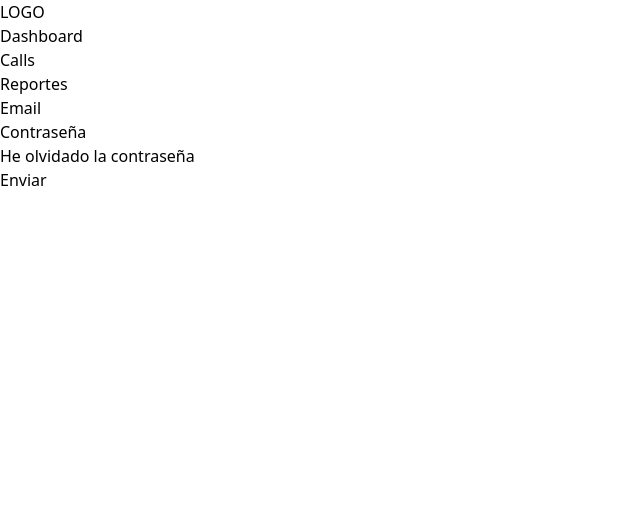
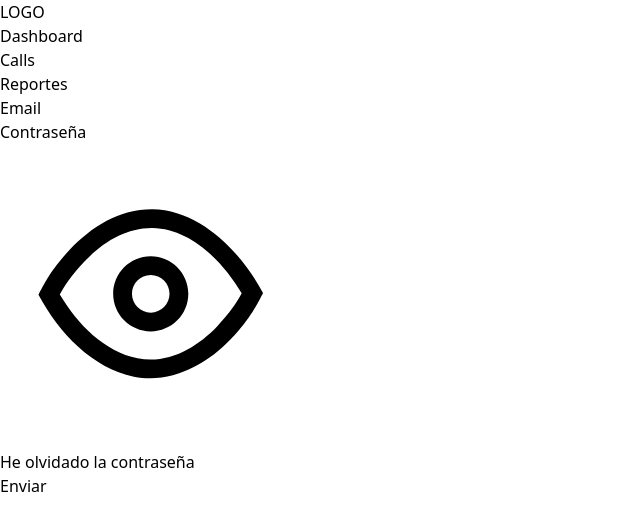
Before and after one commit to No-Country-simulation/c23-86-webapp, a Next.js app in the folder frontend/: page /login in a window 1280 px wide. Shown: the top 530 px of the page, without its empty margins (0-640 px from the left). Built offline with nearby package versions, Linux system fonts and the light colour scheme.

Commit message:
Creacion e implementacion de boton para visualizacion de contraseña

```diff
--- a/frontend/src/app/components/Link.tsx
+++ b/frontend/src/app/components/LinkComponent.tsx
@@ -2,8 +2,8 @@ import React from "react";
 import Link from "next/link";
 import { LinkProps } from "@/props/linkProps";
 
-const LinkComponent = ({ nombre, redireccion }: LinkProps) => {
-	return <Link href={redireccion}>{nombre}</Link>;
+const LinkComponent = ({ nombre, redireccion, target }: LinkProps) => {
+	return <Link href={redireccion} target={target}>{nombre}</Link>;
 };
 
 export default LinkComponent;
--- /dev/null
+++ b/frontend/src/app/components/Login/HidePassword.tsx
@@ -0,0 +1,84 @@
+import React from "react";
+
+const HidePassword = () => {
+	return (
+		<svg
+			width='100%'
+			height='100%'
+			viewBox='0 0 64 64'
+			version='1.1'
+			xmlns='http://www.w3.org/2000/svg'
+			xmlnsXlink='http://www.w3.org/1999/xlink'
+			xmlSpace='preserve'
+			style={{
+				fillRule: "evenodd",
+				clipRule: "evenodd",
+				strokeLinejoin: "round",
+				strokeMiterlimit: 2,
+			}}>
+			<rect
+				id='Icons'
+				x='-960'
+				y='-256'
+				width='1280'
+				height='800'
+				style={{ fill: "none" }}
+			/>
+			<g id='Icons1'>
+				<g id='eye-slash'>
+					<path d='M13.673,10.345l-3.097,3.096l39.853,39.854l3.097,-3.097l-39.853,-39.853Z' />
+					<path
+						d='M17.119,19.984l2.915,2.915c-3.191,2.717 -5.732,6.099 -7.374,9.058l-0.005,0.01c4.573,7.646 11.829,14.872 20.987,13.776c2.472,-0.296 4.778,-1.141 6.885,-2.35l2.951,2.95c-4.107,2.636 -8.815,4.032 -13.916,3.342c-9.198,-1.244 -16.719,-8.788 -21.46,-17.648c2.226,-4.479 5.271,-8.764 9.017,-12.053Zm6.63,-4.32c2.572,-1.146 5.355,-1.82 8.327,-1.868c0.165,-0.001 2.124,0.092 3.012,0.238c0.557,0.092 1.112,0.207 1.659,0.35c8.725,2.273 15.189,9.649 19.253,17.248c-1.705,3.443 -3.938,6.803 -6.601,9.682l-2.827,-2.827c1.967,-2.12 3.607,-4.48 4.87,-6.769c0,0 -1.27,-2.042 -2.233,-3.324c-0.619,-0.824 -1.27,-1.624 -1.954,-2.395c-0.54,-0.608 -2.637,-2.673 -3.136,-3.103c-3.348,-2.879 -7.279,-5.138 -11.994,-5.1c-1.826,0.029 -3.582,0.389 -5.249,0.995l-3.127,-3.127Z'
+						style={{ fillRule: "nonzero" }}
+					/>
+					<path d='M25.054,27.92l2.399,2.398c-0.157,0.477 -0.243,0.987 -0.243,1.516c0,2.672 2.169,4.841 4.841,4.841c0.529,0 1.039,-0.085 1.516,-0.243l2.399,2.399c-1.158,0.65 -2.494,1.02 -3.915,1.02c-4.425,0 -8.017,-3.592 -8.017,-8.017c0,-1.421 0.371,-2.756 1.02,-3.914Zm6.849,-4.101c0.049,-0.001 0.099,-0.002 0.148,-0.002c4.425,0 8.017,3.593 8.017,8.017c0,0.05 0,0.099 -0.001,0.148l-8.164,-8.163Z' />
+				</g>
+			</g>
+		</svg>
+	);
+};
+
+export default HidePassword;
+
+// import React from "react";
+
+// const HidePassword = () => {
+// 	return (
+// 		<svg
+// 			width='100%'
+// 			height='100%'
+// 			viewBox='0 0 64 64'
+// 			version='1.1'
+// 			xmlns='http://www.w3.org/2000/svg'
+// 			xmlnsXlink='http://www.w3.org/1999/xlink'
+// 			xmlSpace='preserve'
+// 			xmlnsSerif='http://www.serif.com/'
+// 			style={{
+// 				fillRule: "evenodd",
+// 				clipRule: "evenodd",
+// 				strokeLinejoin: "round",
+// 				strokeMiterlimit: 2,
+// 			}}>
+// 			<rect
+// 				id='Icons'
+// 				x='-960'
+// 				y='-256'
+// 				width='1280'
+// 				height='800'
+// 				style={{ fill: "none" }}
+// 			/>
+// 			<g id='Icons1' serifId='Icons'>
+// 				<g id='eye-slash'>
+// 					<path d='M13.673,10.345l-3.097,3.096l39.853,39.854l3.097,-3.097l-39.853,-39.853Z' />
+// 					<path
+// 						d='M17.119,19.984l2.915,2.915c-3.191,2.717 -5.732,6.099 -7.374,9.058l-0.005,0.01c4.573,7.646 11.829,14.872 20.987,13.776c2.472,-0.296 4.778,-1.141 6.885,-2.35l2.951,2.95c-4.107,2.636 -8.815,4.032 -13.916,3.342c-9.198,-1.244 -16.719,-8.788 -21.46,-17.648c2.226,-4.479 5.271,-8.764 9.017,-12.053Zm6.63,-4.32c2.572,-1.146 5.355,-1.82 8.327,-1.868c0.165,-0.001 2.124,0.092 3.012,0.238c0.557,0.092 1.112,0.207 1.659,0.35c8.725,2.273 15.189,9.649 19.253,17.248c-1.705,3.443 -3.938,6.803 -6.601,9.682l-2.827,-2.827c1.967,-2.12 3.607,-4.48 4.87,-6.769c0,0 -1.27,-2.042 -2.233,-3.324c-0.619,-0.824 -1.27,-1.624 -1.954,-2.395c-0.54,-0.608 -2.637,-2.673 -3.136,-3.103c-3.348,-2.879 -7.279,-5.138 -11.994,-5.1c-1.826,0.029 -3.582,0.389 -5.249,0.995l-3.127,-3.127Z'
+// 						style={{ fillRule: "nonzero" }}
+// 					/>
+// 					<path d='M25.054,27.92l2.399,2.398c-0.157,0.477 -0.243,0.987 -0.243,1.516c0,2.672 2.169,4.841 4.841,4.841c0.529,0 1.039,-0.085 1.516,-0.243l2.399,2.399c-1.158,0.65 -2.494,1.02 -3.915,1.02c-4.425,0 -8.017,-3.592 -8.017,-8.017c0,-1.421 0.371,-2.756 1.02,-3.914Zm6.849,-4.101c0.049,-0.001 0.099,-0.002 0.148,-0.002c4.425,0 8.017,3.593 8.017,8.017c0,0.05 0,0.099 -0.001,0.148l-8.164,-8.163Z' />
+// 				</g>
+// 			</g>
+// 		</svg>
+// 	);
+// };
+
+// export default HidePassword;
--- /dev/null
+++ b/frontend/src/app/components/Login/ShowPassword.tsx
@@ -0,0 +1,38 @@
+import React from "react";
+
+const ShowPassword= () => {
+	return (
+    <svg
+      width="100%"
+      height="100%"
+      viewBox="0 0 64 64"
+      version="1.1"
+      xmlns="http://www.w3.org/2000/svg"
+      xmlnsXlink="http://www.w3.org/1999/xlink"
+      style={{
+        fillRule: "evenodd",
+        clipRule: "evenodd",
+        strokeLinejoin: "round",
+        strokeMiterlimit: 2,
+      }}
+    >
+      <rect
+        id="Icons"
+        x="-896"
+        y="-256"
+        width="1280"
+        height="800"
+        style={{ fill: "none" }}
+      />
+      <g id="Icons1">
+        <g id="eye">
+          <path d="M32.513,13.926c10.574,0.15 19.249,9.657 23.594,17.837c0,0 -1.529,3.129 -2.963,5.132c-0.694,0.969 -1.424,1.913 -2.191,2.826c-0.547,0.65 -1.112,1.283 -1.698,1.898c-5.237,5.5 -12.758,9.603 -20.7,8.01c-8.823,-1.77 -16.02,-9.33 -20.346,-17.461c0,0 1.536,-3.132 2.978,-5.132c0.646,-0.897 1.324,-1.77 2.034,-2.617c0.544,-0.649 1.108,-1.282 1.691,-1.897c4.627,-4.876 10.564,-8.63 17.601,-8.596Zm-0.037,4c-5.89,-0.022 -10.788,3.267 -14.663,7.35c-0.527,0.555 -1.035,1.127 -1.527,1.713c-0.647,0.772 -1.265,1.569 -1.854,2.386c-0.589,0.816 -1.193,1.846 -1.672,2.721c3.814,6.409 9.539,12.198 16.582,13.611c6.563,1.317 12.688,-2.301 17.016,-6.846c0.529,-0.555 1.04,-1.128 1.534,-1.715c0.7,-0.833 1.366,-1.694 1.999,-2.579c0.586,-0.819 1.189,-1.851 1.667,-2.727c-3.958,-6.625 -10.73,-13.784 -19.082,-13.914Z" />
+          <path d="M32.158,23.948c4.425,0 8.018,3.593 8.018,8.017c0,4.425 -3.593,8.017 -8.018,8.017c-4.424,0 -8.017,-3.592 -8.017,-8.017c0,-4.424 3.593,-8.017 8.017,-8.017Zm0,4.009c2.213,0 4.009,1.796 4.009,4.008c0,2.213 -1.796,4.009 -4.009,4.009c-2.212,0 -4.008,-1.796 -4.008,-4.009c0,-2.212 1.796,-4.008 4.008,-4.008Z" />
+        </g>
+      </g>
+    </svg>
+  );
+
+};
+
+export default ShowPassword;
--- a/frontend/src/app/login/page.tsx
+++ b/frontend/src/app/login/page.tsx
@@ -2,8 +2,10 @@
 
 import React, { useState } from "react";
 import Input from "@/app/components/Input";
-import Button from "../components/Button";
-import LinkComponent from "../components/Link";
+import Button from "@/app/components/Button";
+import LinkComponent from "@/app/components/LinkComponent";
+import HidePassword from "../components/Login/HidePassword";
+import ShowPassword from "../components/Login/ShowPassword";
 
 const Login = () => {
 
@@ -12,6 +14,7 @@ const Login = () => {
 
 	const [password, setPassword] = useState("");
 	const [passwordError, setPasswordError] = useState<string | null>(null);
+	const [showPassword, setShowPassword] = useState(false);
 
 	// Validación del correo electrónico
 	const validateEmail = (value: string) => {
@@ -41,6 +44,9 @@ const Login = () => {
 		event.preventDefault();
 	};
 
+	const showPasswordHandler = () => {
+		setShowPassword(!showPassword);
+	}
 	return (
 		<form>
 			<Input
@@ -56,9 +62,20 @@ const Login = () => {
 				value={password}
 				error={passwordError ?? ""}
 				cambio={validatePassword}
-				inputType='password'
+				inputType={showPassword ? "text" : "password"}
+				item={
+					<Button
+						type='button'
+						disableOptions={false}
+						handler={showPasswordHandler}
+						buttonName={showPassword ? <HidePassword/> :<ShowPassword/>}
+					/>
+				}
 			/>
-			<LinkComponent nombre='He olvidado la contraseña' redireccion='/regis'></LinkComponent>
+			<LinkComponent
+				nombre='He olvidado la contraseña'
+				redireccion='/regis'
+				target='_blank'></LinkComponent>
 			<Button
 				type='submit'
 				disableOptions={!!emailError || !!passwordError}
--- a/frontend/src/props/buttonProps.ts
+++ b/frontend/src/props/buttonProps.ts
@@ -3,5 +3,5 @@ export type ButtonProps = {
 	type: "submit" | "reset" | "button";
 	disableOptions: boolean;
     handler?: MouseEventHandler<HTMLButtonElement>;
-    buttonName: string
+    buttonName: string|React.ReactNode
 }
--- a/frontend/src/props/linkProps.ts
+++ b/frontend/src/props/linkProps.ts
@@ -1,4 +1,5 @@
 export type LinkProps = {
     nombre: string;
     redireccion: string;
+    target?: '_blank' | '_self' | '_parent' | '_top';
 };
```
Also changed, not shown: frontend/src/app/page.tsx (+4 -4 lines), frontend/public/ocultarContraseña.svg (added), frontend/public/verContraseña.svg (added), frontend/src/app/components/Dashboard/Dashboard.tsx (added).
